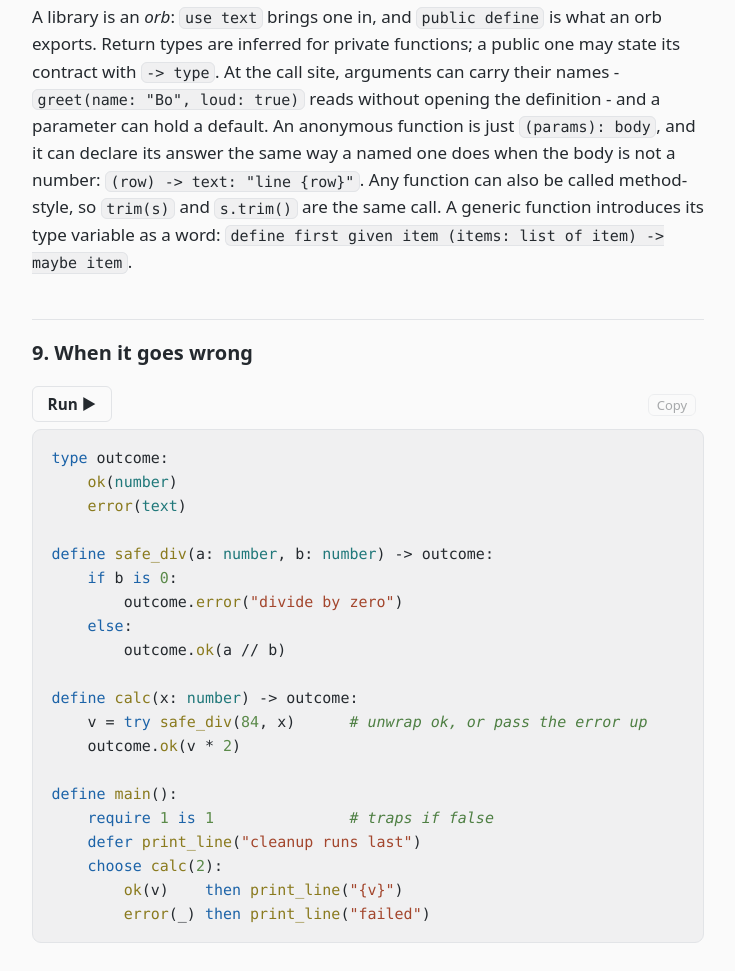
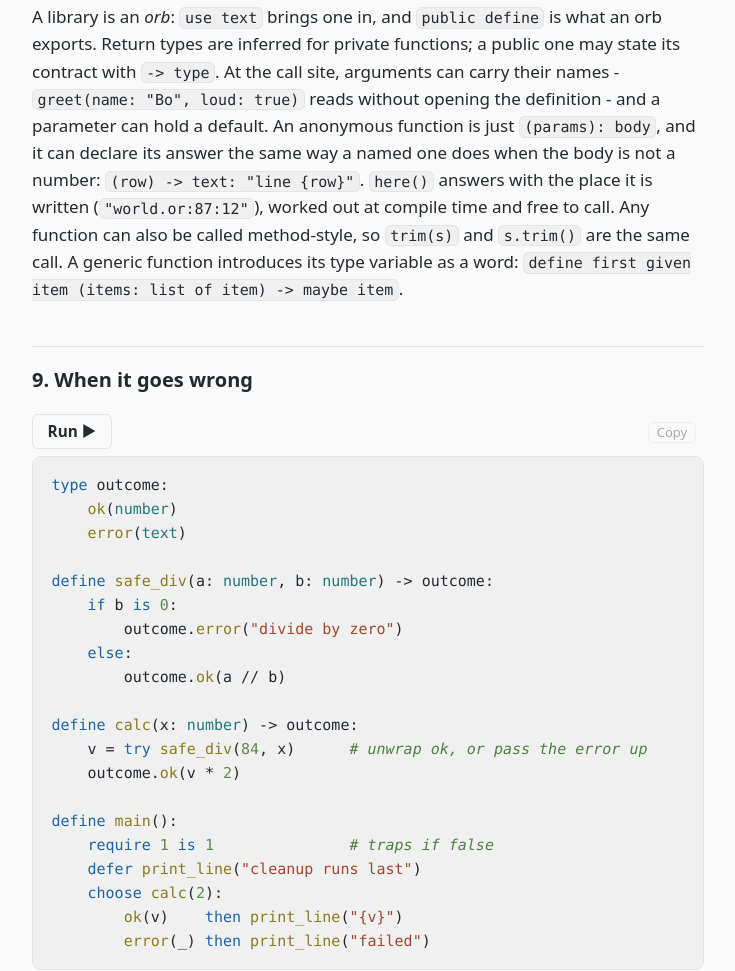
Before and after one commit to Lone-Lodge/orion, a plain HTML site: page docs/index.html in a window 1280 px wide. Shown: the part 6230-7201 px from the top of the page, without its empty margins (272-1007 px from the left). Drawn offline with Linux system fonts and the light colour scheme.

Commit message:
here(): platsen dar dessa tecken star
Kompilatorn kanner redan varje nods fil och rad - det ar vad varje
felmeddelande ar byggt av - sa `here()` lowras till en STRANGKONSTANT. Gratis
att anropa, och samma svar pa bada backendarna eftersom ingenting raknas ut.

Det ar den saknade halvan av en diagnostik: en loggkanal sager VILKET
delsystem, och det har sager vilken rad av det. En fil med fyrtio stallen som
kan rapportera samma sak ar osokbar utan den.

INTE anroparens plats, och det ar matt: ett defaultvarde (`at = here()`) ger
signaturens rad, inte anropets. Det ar ratt lasning - de tecknen star verkligen
dar - men det betyder att `here()` inte kan goras implicit i loggern. Att vilja
ha anroparens plats ar en annan fraga och behover ett annat ord (`caller()`),
och den kraver att defaultlagringen forstas forst. Jag gissade inte.

Sex rader i ast_to_ir, samma monster som `argc`.

230 smoke, 41 negativa, console, shapes, docs.

Co-Authored-By: Claude Opus 5 (1M context) <noreply@anthropic.com>

```diff
--- a/docs/index.html
+++ b/docs/index.html
@@ -242,7 +242,9 @@ for private functions; a public one may state its contract with
 definition - and a parameter can hold a default. An anonymous function
 is just <code>(params): body</code>, and it can declare its answer the same
 way a named one does when the body is not a number:
-<code>(row) -&gt; text: "line {row}"</code>. Any function can also be called
+<code>(row) -&gt; text: "line {row}"</code>. <code>here()</code> answers with
+the place it is written (<code>"world.or:87:12"</code>), worked out at compile
+time and free to call. Any function can also be called
 method-style, so <code>trim(s)</code> and <code>s.trim()</code> are the same
 call. A generic function introduces its type variable as a word:
 <code>define first given item (items: list of item) -&gt; maybe item</code>.</p>
```
Also changed, not shown: docs/reference.html (+1 -1 lines), 2 other files.
